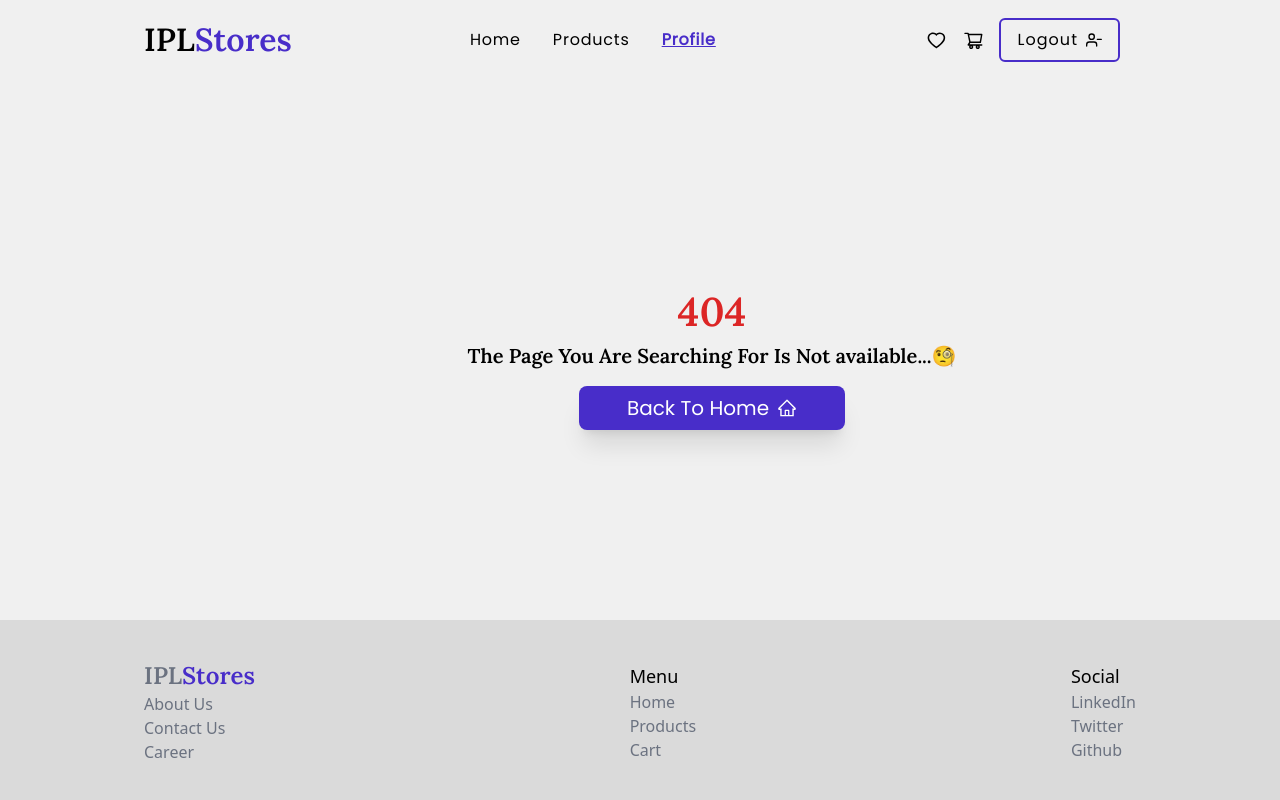
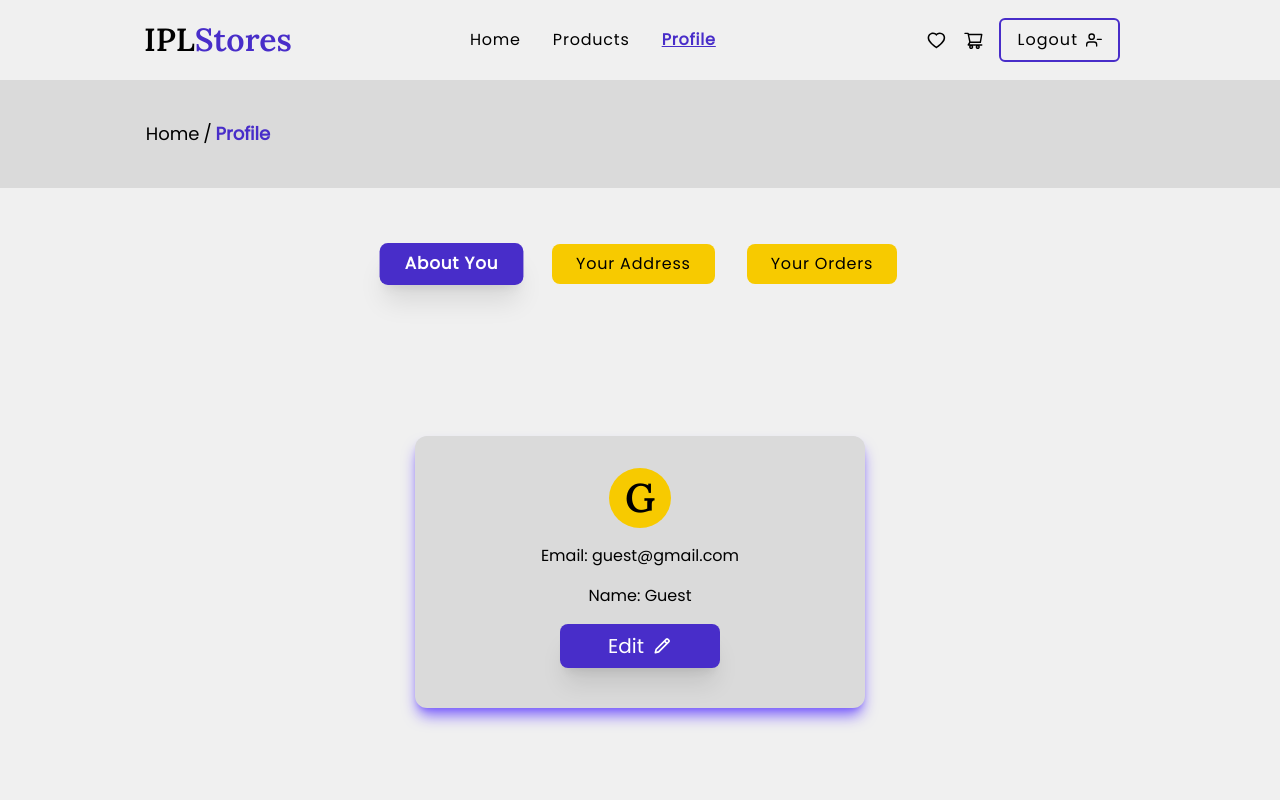
Before and after one commit to the-mainak-banerjee/ipl-stores, a React (Create React App) app: page /profile in a window 1280 px wide. Before the commit this address had no page. Shown: the top 800 px of the page. Built offline with nearby package versions, Linux system fonts and the light colour scheme.

Commit message:
style: designed profile page

```diff
--- a/src/App.js
+++ b/src/App.js
@@ -1,6 +1,6 @@
 
 import { Route, Routes } from "react-router-dom";
-import { Cart, FourOFourPage, HomePage, Login, ProductPage, Signup, ProductDetailsPage, WishList } from './pages'
+import { Cart, FourOFourPage, HomePage, Login, ProductPage, Signup, ProductDetailsPage, WishList, Profile } from './pages'
 import { Footer, Navbar } from './components'
 import ScrollToTop from "./utils/ScrollToTop";
 
@@ -16,6 +16,7 @@ function App() {
         <Route path='/products/:productId' element={<ProductDetailsPage/>}/>
         <Route path='/login' element={<Login/>}/>
         <Route path='/signup' element={<Signup/>}/>
+        <Route path='/profile' element={<Profile/>}/>
         <Route path='/cart' element={<Cart/>}/>
         <Route path='/wishlist' element={<WishList/>}/>
         <Route path='/*' element={<FourOFourPage/>}/>
--- /dev/null
+++ b/src/components/UserDetails.jsx
@@ -0,0 +1,48 @@
+import React, { useState } from 'react'
+import { BiPencil } from 'react-icons/bi'
+import { Input } from './Input'
+import { PrimaryButton } from './PrimaryButton'
+
+export const UserDetails = () => {
+
+    const [showEditForm, setShowEditForm] = useState(false)
+    const [userName, setUserName] = useState('')
+
+    const isValidName = userName?.length > 1
+
+    function handleEditButton() {
+        setShowEditForm(true)
+    }
+
+    function handleNameSubmit(e){
+        // e.preventDefault()
+        console.log(userName)
+        setShowEditForm(false)
+    }
+
+  return (
+    <div className='w-full px-4 py-24 z-50'>
+        <div className='max-w-[450px] mx-auto bg-ternary rounded-xl shadow-lg shadow-primaryHover'>
+          <div className='max-w-[320px] mx-auto py-8 flex flex-col items-center justify-center font-poppins'>
+            <h2
+                className='font-lora text-[2.5rem] text-center bg-secondary rounded-[50%] px-4'>
+                G
+            </h2>
+            <p className='my-4'>Email: guest@gmail.com</p>
+            {!showEditForm && <p>Name: Guest</p>}
+            {!showEditForm && <PrimaryButton onClick={handleEditButton}>Edit <BiPencil className='ml-2' /></PrimaryButton> }
+            {showEditForm && <Input
+                    required = {true}
+                    label = 'name'
+                    type = 'text'
+                    status =''
+                    validation={isValidName}
+                    value={userName}
+                    onChange={(e) => setUserName(e.target.value)}
+                    />}
+            {showEditForm && <PrimaryButton onClick={handleNameSubmit}>Submit</PrimaryButton>}
+          </div>
+        </div>
+    </div>
+  )
+}
--- a/src/components/index.js
+++ b/src/components/index.js
@@ -11,3 +11,4 @@ export { CartSummary } from './CartSummary'
 export { Carousel } from './Carousel'
 export { Input } from './Input'
 export { PrimaryButton } from './PrimaryButton'
+export { UserDetails } from './UserDetails'
--- /dev/null
+++ b/src/pages/Profile.jsx
@@ -0,0 +1,45 @@
+import React, { useEffect, useState } from 'react'
+import { SubNavbar } from '../components'
+import { UserDetails } from '../components/UserDetails'
+
+export const Profile = () => {
+
+    const [displayCard, setDisplayCard] = useState(0)
+
+    const button_style = 'tracking-wider px-6 py-2 m-4 rounded-lg hover:scale-105 hover:bg-primary hover:text-white'
+
+    const button_active = 'bg-primary text-white shadow-xl scale-105 font-semibold'
+
+    useEffect(() => {
+        document.title = 'IPLStores-Profile'
+    })
+  return (
+    <>
+        <section>
+          <SubNavbar pageName='Profile'/>
+        </section>
+        <section
+            className='px-10 my-10 lg:px-36 flex flex-wrap items-center justify-center font-poppins'
+        >
+            <button
+                className={`${button_style} ${displayCard === 0 ? button_active : 'bg-secondary text-black'}`}
+                onClick={() => setDisplayCard(0)}
+            >About You</button>
+            <button
+                className={`${button_style} ${displayCard === 1 ? button_active : 'bg-secondary text-black'}`}
+                onClick={() => setDisplayCard(1)}
+            >Your Address</button>
+            <button
+                className={`${button_style} ${displayCard === 2 ? button_active : 'bg-secondary text-black'}`}
+                onClick={() => setDisplayCard(2)}
+            >Your Orders</button>
+        </section>
+        <section className='px-10 my-10 lg:px-36 h-[60vh]'>
+            {displayCard === 0 && <UserDetails/>}
+            {displayCard === 1 && <p>Address Info Goes Here</p>}
+            {displayCard === 2 && <p>Order Info Goes Here</p>}
+        </section>
+    </>
+
+  )
+}
--- a/src/pages/WishList.jsx
+++ b/src/pages/WishList.jsx
@@ -1,6 +1,6 @@
 import React, { useEffect } from 'react'
 import { Link } from 'react-router-dom'
-import { PrimaryButton, ProductList } from '../components'
+import { PrimaryButton, ProductList, SubNavbar } from '../components'
 import { AiOutlineHeart } from 'react-icons/ai'
 
 export const WishList = () => {
@@ -59,6 +59,9 @@ export const WishList = () => {
 
   return (
     <>
+        <section>
+          <SubNavbar pageName='Wishlist'/>
+        </section>
         {wishListItems.length>0
           ? <section className='my-8'>
                 <ProductList products={wishListItems}/>
--- a/src/pages/index.js
+++ b/src/pages/index.js
@@ -3,6 +3,7 @@ export { ProductPage } from './ProductPage'
 export { ProductDetailsPage } from './ProductDetailsPage'
 export { Cart } from './Cart'
 export { WishList } from './WishList'
+export { Profile } from './Profile'
 export { Login } from './Login'
 export { Signup } from './Signup'
 export { FourOFourPage } from './FourOFourPage'
```
